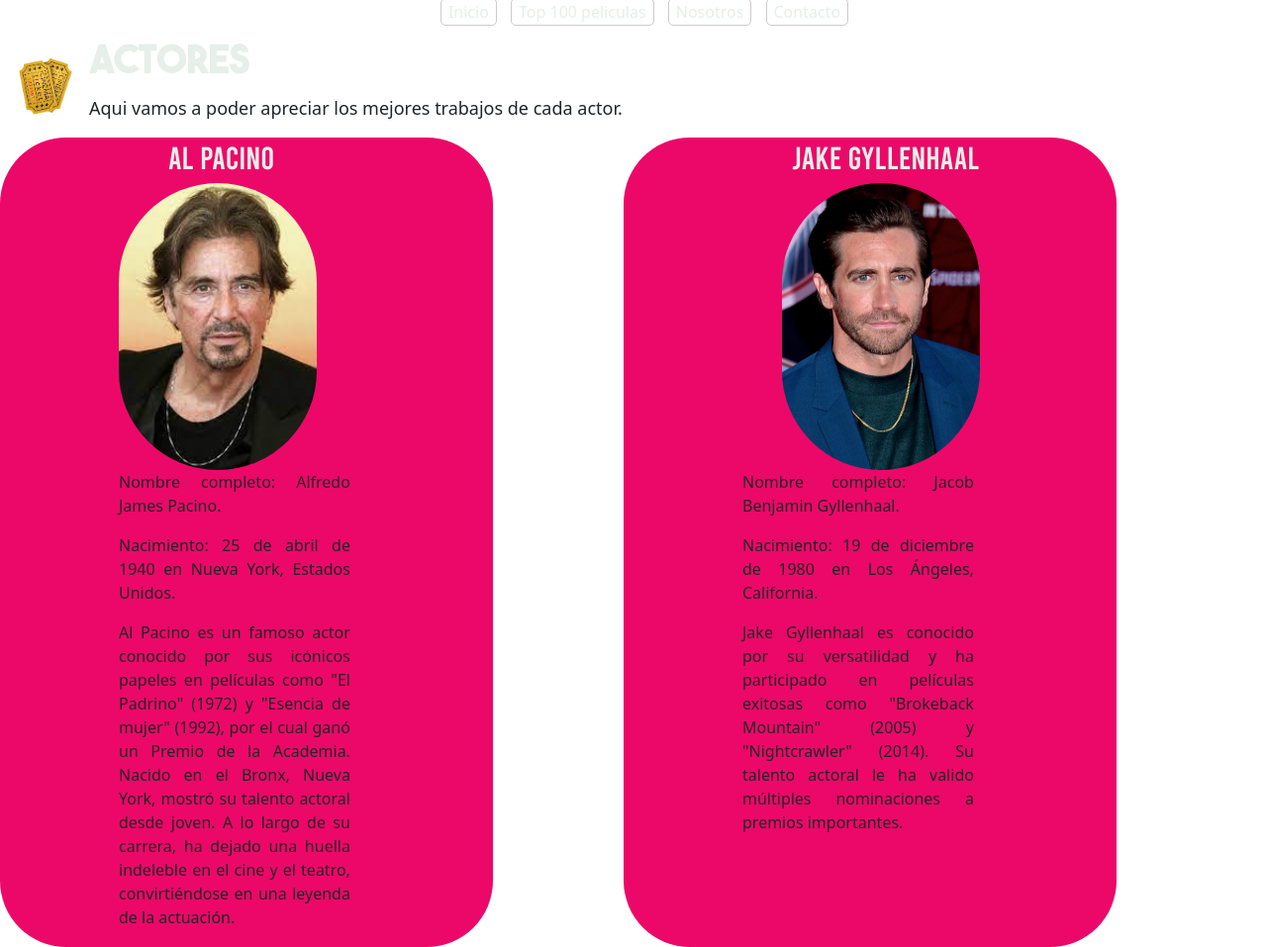
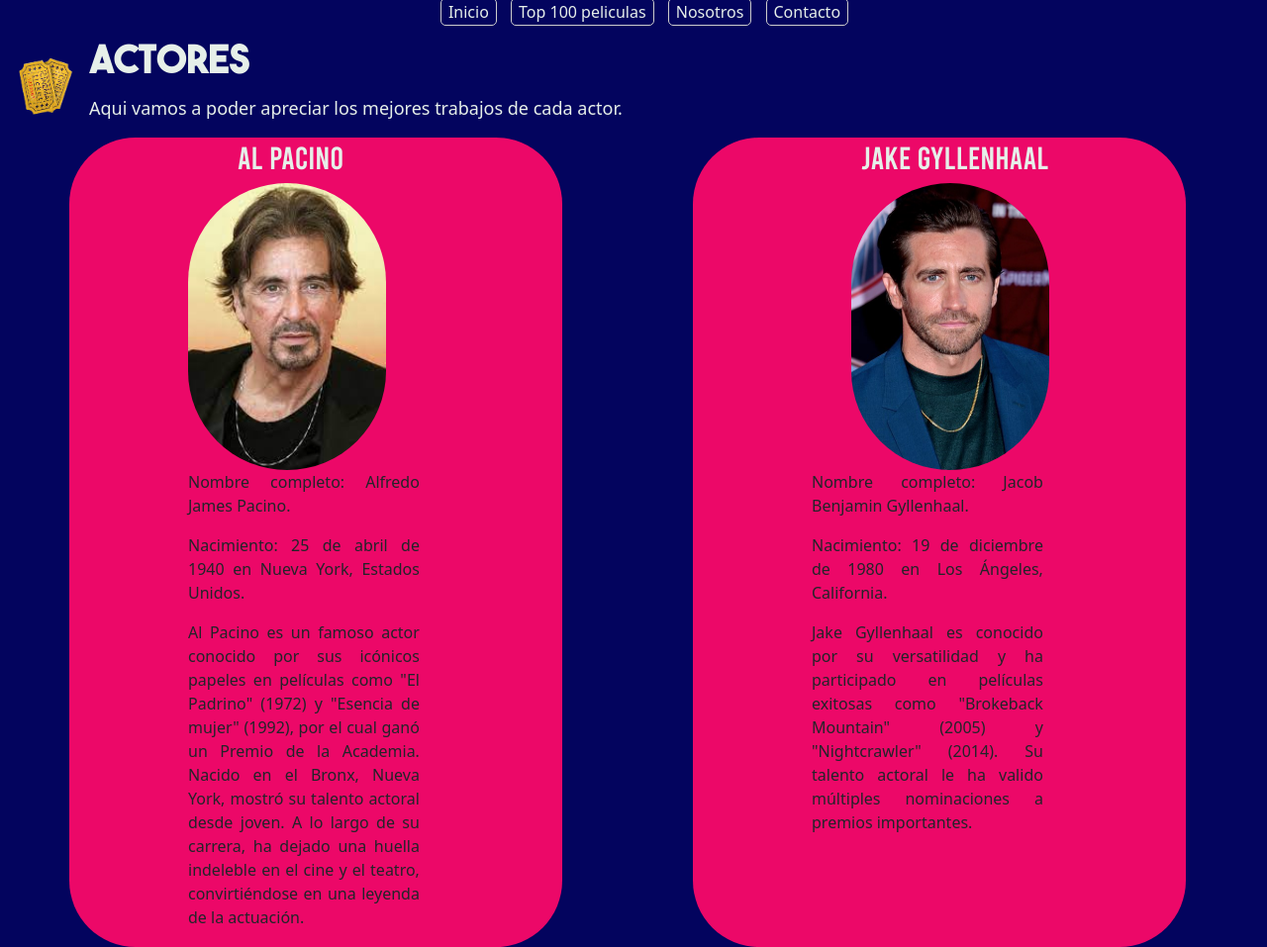
Before and after one commit to FranciscoAlejoGil/PF-Gil, a plain HTML site: page actores.html in a window 1280 px wide. Shown: the top 957 px of the page at 99% size. Drawn offline with Linux system fonts and the light colour scheme.

Commit message:
Corrigiendo actores

```diff
--- a/actores.html
+++ b/actores.html
@@ -20,6 +20,7 @@
             </ul>
             </nav>
     </header>
+    <div class="header_actores">
     <a href="./index.html">
         <img src="./img/logo.png" alt="logo" class="ticket" title="Ticket">
     </a>
@@ -28,6 +29,7 @@
     <p class="text_actores">
         Aqui vamos a poder apreciar los mejores trabajos de cada actor.
     </p>
+    </div>
     <div class="grid_actores">
     <div class="gridal">
         <h2 class="titulo_al">
@@ -85,7 +87,8 @@
                 <li class="ilmenu"><a class="links" href="./contacto.html">Contacto</a></li>
             </ul>
         </nav>
-    </footer></main>
+    </footer>
+    </main>
 
 </body>
 </html>
--- a/css/style.css
+++ b/css/style.css
@@ -85,6 +85,7 @@ form{
     margin-right: 40px;
 }
 .ulmenuarriba, .ulmenuabajo{
+    background-color: #03045e;
     list-style-type: none;
     text-align: center;
 }
@@ -116,6 +117,9 @@ form{
     height: 290px;
     border-radius: 170px;
     margin-right: 45px;
+}
+.grid_actores{
+    padding-left: 70px;
 }
 .gridal,.gridjake, .gridbrad, .gridchris{
     width: 79%;
@@ -152,13 +156,20 @@ form{
     margin-left: 170px;
     font-family: Bebas-Regular;
 }
+.grid{
+    background-color: #03045e;
+}
+.header_actores{
+    background-color: #03045e;
+}
 .grid_actores{
+    background-color: #03045e;
     border: #7FEFBD;
     border-width: 23px;
     display: grid;
     grid-template-columns: repeat(2, 630px);
 }
-.menu_nazi{
+.menu_perso{
     background-color:#03045e;
     background-color: transparent;
 }
@@ -196,5 +207,6 @@ form{
     margin-right: 28px;
 }
 .text_actores, .text_index, .text_top{
+    color: #E6EFE9;
     font-size: 18px;
 }
```
Also changed, not shown: index.html (+1 -1 lines), nosotros.html (+1 -1 lines).
